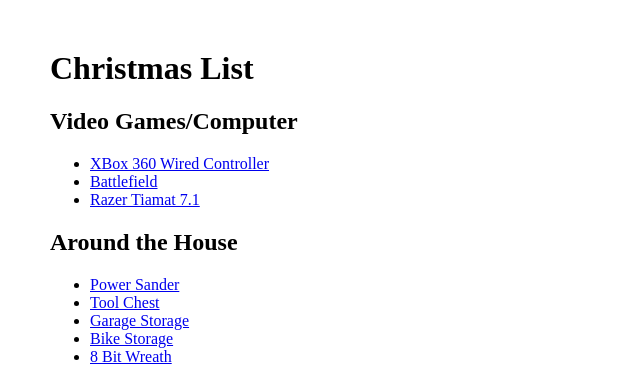
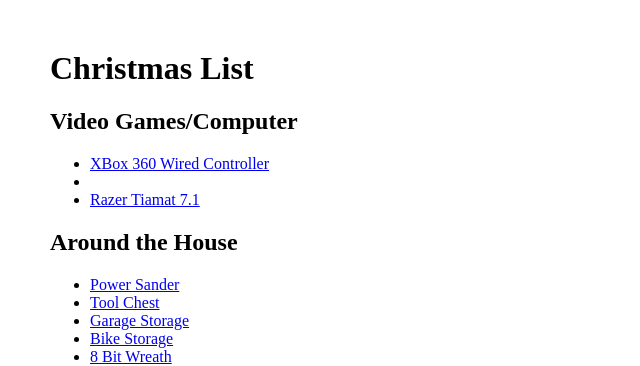
Before and after one commit to Slinkkay/slinkkay.github.com, a Jekyll site: the page built from christmas.markdown, in a window 1280 px wide. Shown: the top 366 px of the page, without its empty margins (0-640 px from the left). Built offline with Jekyll 4.4.1, drawn with Linux system fonts in a browser that asks for light colours.

```diff
--- a/christmas.markdown
+++ b/christmas.markdown
@@ -7,7 +7,7 @@ layout: default
 
 ## Video Games/Computer
 * [XBox 360 Wired Controller](http://goo.gl/kWEYI)
-* [Battlefield][]
+* [][Battlefield]
 * [Razer Tiamat 7.1](http://www.razerzone.com/tiamat/en)
 
 ## Around the House
```
